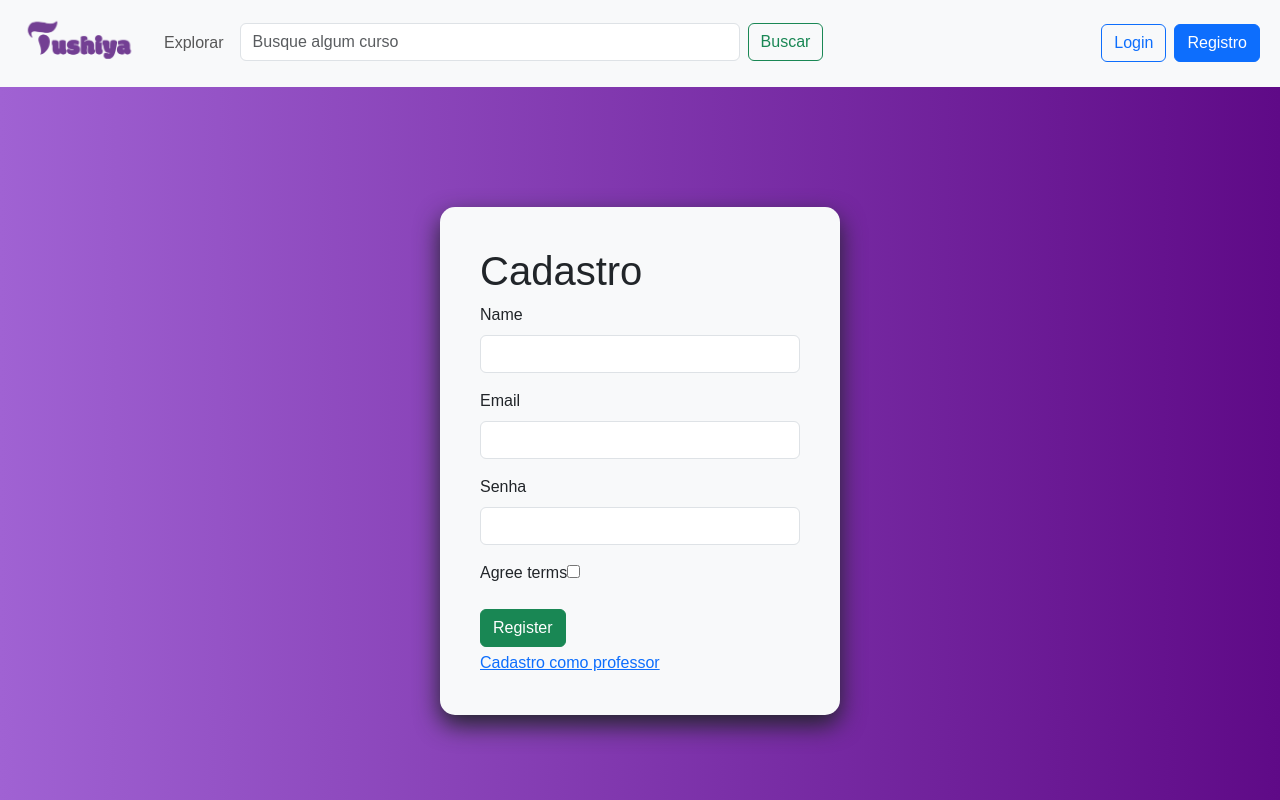
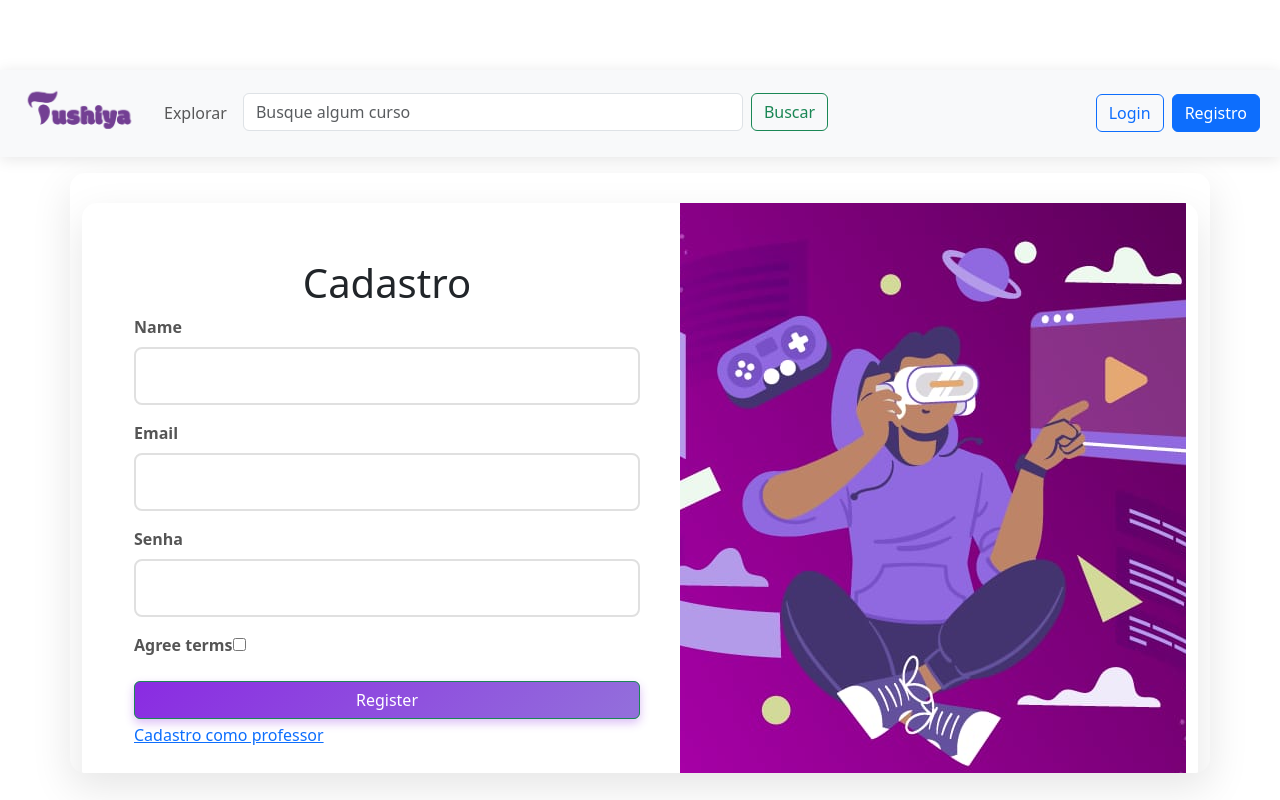
Before and after one commit to OlraCode/Tushiya, a Symfony app: template templates/registration/registerUser.html.twig in a window 1280 px wide. Run offline with Twig, Linux system fonts and the light colour scheme; the template is opened without the code that fills it, so the values that code supplies are empty; form fields are guessed from the names that the template uses; style sheets or scripts are compiled from the project's sources; some libraries are stand-ins or nearby versions.

Commit message:
cadstyle1

```diff
--- a/public/css/style.css
+++ /dev/null
@@ -1,20 +0,0 @@
-*{
-  margin: 0;
-  padding: 0;
-  box-sizing: border-box;
-  font-family: Arial, Helvetica, sans-serif;
-}
-
-body {
-  background: linear-gradient(to right, #a062d3, #5f0a87);
-}
-
-main{
-  background-color: #f8f9fa;
-  padding: 40px;
-  border-radius: 15px;
-  box-shadow: 0 10px 25px;
-  width: 100%;
-  max-width: 400px;
-  margin: 120px auto 0 auto;
-}
--- /dev/null
+++ b/public/css/stylelogin.css
@@ -0,0 +1,299 @@
+/* Reset e estilos base */
+* {
+    margin: 0;
+    padding: 0;
+    box-sizing: border-box;
+}
+
+body {
+    font-family: 'Segoe UI', Tahoma, Geneva, Verdana, sans-serif;
+    background-color: #f5f5f5;
+    min-height: 100vh;
+    padding-top: 70px; /* Espaço para a navbar fixa */
+}
+
+/* Navbar fixa no topo */
+.navbar {
+    position: fixed;
+    top: 0;
+    left: 0;
+    width: 100%;
+    padding: 15px 0;
+    box-shadow: 0 2px 15px rgba(0, 0, 0, 0.1);
+    z-index: 1000;
+}
+
+.navbar-container {
+    display: flex;
+    justify-content: space-between;
+    align-items: center;
+    width: 90%;
+    max-width: 1200px;
+    margin: 0 auto;
+}
+
+.navbar-brand {
+    color: white;
+    font-size: 1.8rem;
+    font-weight: bold;
+    text-decoration: none;
+    display: flex;
+    align-items: center;
+}
+
+.navbar-brand i {
+    margin-right: 10px;
+}
+
+.navbar-menu {
+    display: flex;
+    list-style: none;
+}
+
+.navbar-item {
+    margin-left: 25px;
+}
+
+.navbar-link {
+    color: white;
+    text-decoration: none;
+    font-weight: 500;
+    transition: all 0.3s;
+    padding: 8px 15px;
+    border-radius: 20px;
+}
+
+.navbar-link:hover {
+    background-color: rgba(255, 255, 255, 0.2);
+}
+
+/* Container principal */
+.container {
+    display: flex;
+    width: 90%;
+    max-width: 1200px;
+    height: 600px;
+    margin: 30px auto;
+    background: white;
+    border-radius: 15px;
+    box-shadow: 0 15px 40px rgba(0, 0, 0, 0.1);
+    overflow: hidden;
+}
+
+/* Parte esquerda - formulário */
+main {
+    flex: 1;
+    padding: 40px;
+    display: flex;
+    flex-direction: column;
+    justify-content: center;
+}
+
+h1 {
+    color: #333;
+    margin-bottom: 30px;
+    font-weight: 700;
+    text-align: center;
+    font-size: 2.2rem;
+}
+
+/* Estilização do formulário */
+.form-group {
+    margin-bottom: 20px;
+}
+
+label {
+    display: block;
+    margin-bottom: 8px;
+    font-weight: 600;
+    color: #555;
+}
+
+input[type="text"],
+input[type="email"],
+input[type="password"] {
+    width: 100%;
+    padding: 15px;
+    border: 2px solid #e0e0e0;
+    border-radius: 8px;
+    font-size: 16px;
+    box-sizing: border-box;
+    transition: all 0.3s;
+}
+
+input[type="text"]:focus,
+input[type="email"]:focus,
+input[type="password"]:focus {
+    border-color: #8a2be2;
+    outline: none;
+    box-shadow: 0 0 0 3px rgba(138, 43, 226, 0.2);
+}
+
+/* Checkbox personalizado */
+.form-check {
+    display: flex;
+    align-items: center;
+    margin-bottom: 25px;
+}
+
+.form-check-input {
+    margin-right: 12px;
+    width: 20px;
+    height: 20px;
+    accent-color: #8a2be2;
+}
+
+.form-check-label {
+    font-size: 14px;
+    color: #666;
+}
+
+/* Botão roxo */
+.btn-success {
+    background: linear-gradient(135deg, #8a2be2 0%, #9370db 100%);
+    border: none;
+    color: white;
+    padding: 16px;
+    border-radius: 8px;
+    font-size: 18px;
+    font-weight: 600;
+    cursor: pointer;
+    width: 100%;
+    transition: all 0.3s;
+    margin-bottom: 20px;
+    box-shadow: 0 4px 10px rgba(138, 43, 226, 0.3);
+}
+
+.btn-success:hover {
+    background: linear-gradient(135deg, #7a1bd2 0%, #8360d1 100%);
+    transform: translateY(-2px);
+    box-shadow: 0 6px 15px rgba(138, 43, 226, 0.4);
+}
+
+/* Link de cadastro para professor */
+.alternative-link {
+    color: #8a2be2;
+    text-decoration: none;
+    font-size: 16px;
+    text-align: center;
+    display: block;
+    font-weight: 500;
+    transition: all 0.3s;
+}
+
+.alternative-link:hover {
+    color: #6a0dad;
+    text-decoration: underline;
+}
+
+/* Parte direita - imagem */
+.img-box {
+    flex: 1;
+    overflow: hidden;
+    display: flex;
+    align-items: center;
+    justify-content: center;
+    background: linear-gradient(135deg, #8a2be2 0%, #4b0082 100%);
+}
+
+.img-box img {
+    width: 100%;
+    height: 100%;
+    object-fit: cover;
+}
+
+/* Mensagens de alerta */
+.alert {
+    padding: 12px;
+    border-radius: 8px;
+    margin-bottom: 20px;
+    text-align: center;
+}
+
+.alert-danger {
+    background-color: #ffebee;
+    color: #c62828;
+    border: 1px solid #ef9a9a;
+}
+
+/* Responsividade */
+@media (max-width: 992px) {
+    .container {
+        flex-direction: column;
+        height: auto;
+        margin: 20px;
+    }
+
+    .img-box {
+        order: -1;
+        height: 300px;
+    }
+
+    main {
+        padding: 30px 20px;
+    }
+}
+
+@media (max-width: 768px) {
+    body {
+        padding-top: 60px;
+    }
+
+    .navbar {
+        padding: 12px 0;
+    }
+
+    .navbar-brand {
+        font-size: 1.5rem;
+    }
+
+    .navbar-menu {
+        display: none;
+    }
+
+    .navbar-toggle {
+        display: block;
+        color: white;
+        font-size: 1.5rem;
+        background: none;
+        border: none;
+        cursor: pointer;
+    }
+
+    h1 {
+        font-size: 1.8rem;
+    }
+}
+
+/* Estilos para o menu hamburger em mobile */
+.navbar-toggle {
+    display: none;
+    color: white;
+    font-size: 1.5rem;
+    background: none;
+    border: none;
+    cursor: pointer;
+}
+
+/* Footer */
+.footer {
+    text-align: center;
+    padding: 20px;
+    margin-top: 30px;
+    color: #666;
+    font-size: 14px;
+}
+
+.footer-links {
+    margin-top: 10px;
+}
+
+.footer-links a {
+    color: #8a2be2;
+    text-decoration: none;
+    margin: 0 10px;
+}
+
+.footer-links a:hover {
+    text-decoration: underline;
+}
--- a/templates/base.html.twig
+++ b/templates/base.html.twig
@@ -12,7 +12,7 @@
             {{ encore_entry_script_tags('app') }}
             {% block importmap %}{{ importmap('app') }}{% endblock %}
         {% endblock %}
-        <link rel="stylesheet" href={{asset('css/style.css')}}>
+        <link rel="stylesheet" href={{asset('css/stylelogin.css')}}>
     </head>
 
     <body>
--- a/templates/registration/registerTeacher.html.twig
+++ b/templates/registration/registerTeacher.html.twig
@@ -6,6 +6,7 @@
     {% for flash_error in app.flashes('verify_email_error') %}
         <div class="alert alert-danger" role="alert">{{ flash_error }}</div>
     {% endfor %}
+<div class="container">
     <main>
     <h1>Professor</h1>
 
@@ -24,4 +25,8 @@
 
     <a href="{{ path('app_register') }}">Cadastro como aluno</a>
     </main>
+<div class="img-box">
+   <img src="/img/Fundologin.jpg" alt="Background">
+</div>
+</div>
 {% endblock %}
--- a/templates/registration/registerUser.html.twig
+++ b/templates/registration/registerUser.html.twig
@@ -6,8 +6,9 @@
     {% for flash_error in app.flashes('verify_email_error') %}
         <div class="alert alert-danger" role="alert">{{ flash_error }}</div>
     {% endfor %}
-<main>
-    <h1>Cadastro</h1>
+<div class="container">
+    <main>
+        <h1>Cadastro</h1>
 
     <div>
         {{ form_errors(registrationForm) }}
@@ -24,4 +25,8 @@
 
     <a href="{{ path('app_register_teacher') }}">Cadastro como professor</a>
 </main>
+<div class="img-box">
+   <img src="/img/Fundologin.jpg" alt="Background">
+</div>
+</div>
 {% endblock %}
```
Also changed, not shown: public/images/Logo.png (deleted), public/img/Fundologin.jpg (added), public/upload/coverImages/image_68c5b076d74a3.jpg (added).
